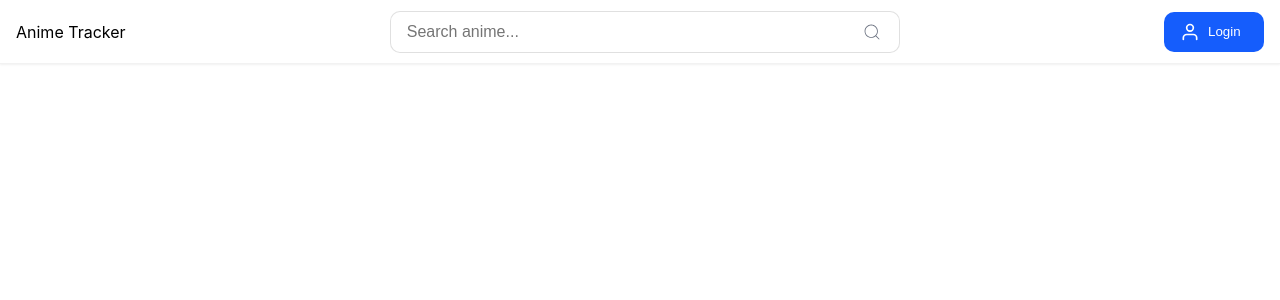
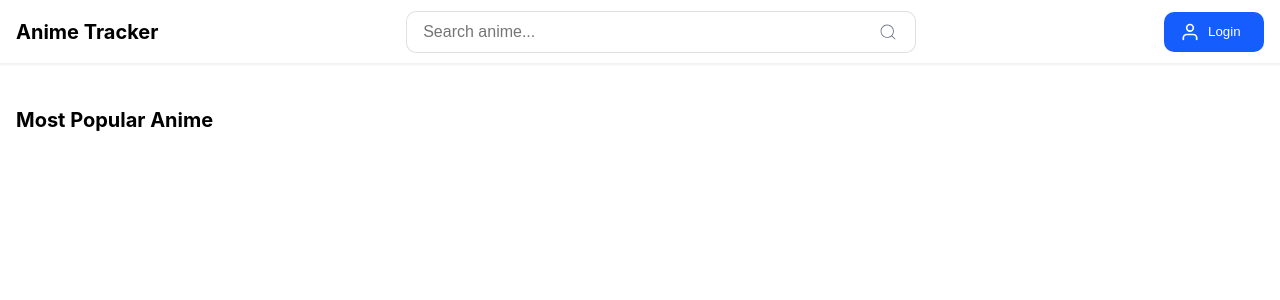
Before and after one commit to regiskim02/anime_project, a React (Create React App) app: page / in a window 1280 px wide. Shown: the top 300 px of the page. Built offline with nearby package versions, Linux system fonts and the light colour scheme.

Commit message:
Register made and Mainpage started

```diff
--- a/src/App.js
+++ b/src/App.js
@@ -1,11 +1,14 @@
+import { BrowserRouter, Route, Routes } from 'react-router-dom';
 import './App.css';
-import Header from './components/Header';
+import Mainpage from './pages/Mainpage';
 
 function App() {
   return (
-    <div className="App">
-      <Header></Header>
-    </div>
+    <BrowserRouter>
+      <Routes>
+        <Route path='/' element={<Mainpage/>}/>
+      </Routes>
+    </BrowserRouter>
   );
 }
 
--- a/src/components/Header.js
+++ b/src/components/Header.js
@@ -3,9 +3,6 @@ import { CiSearch } from "react-icons/ci";
 import { FiUser } from "react-icons/fi";
 import { useState } from "react";
 import LoginModal from "./LoginModal";
-
-
-
 
 const StyledHeader = styled.header`
     background-color: white;
@@ -18,6 +15,11 @@ const StyledHeader = styled.header`
     justify-content: space-between;
     padding: 16px;
     box-sizing: border-box;
+
+    .logo {
+    font-size: 20px;
+    font-weight: bold;
+    }
 
     .search {
         width: 510px;
--- a/src/components/LoginModal.js
+++ b/src/components/LoginModal.js
@@ -1,3 +1,4 @@
+import { useState } from "react";
 import { FiX } from "react-icons/fi";
 import styled from "styled-components";
 
@@ -76,6 +77,8 @@ const Backdrop = styled.div`
 `;
 
 function LoginModal({isOpen, onClose}) {
+    const [mode, setMode] = useState("login");
+
     if (!isOpen) return null;
 
     return (
@@ -84,14 +87,30 @@ function LoginModal({isOpen, onClose}) {
                 <CloseButton onClick={onClose}>
                     <FiX size={20}/>
                 </CloseButton>
-                <h2 className="login-title">Login</h2>
-                <h3>Username</h3>
-                <input placeholder="Enter username"></input>
-                <h3>Password</h3>
-                <input type="password" placeholder="Enter password"/>
+                <h2 className="login-title">
+                    {mode === "login" ? "Login" : "Register"}
+                </h2>
+                {mode === "login" ? (
+                    <>
+                        <h3>Username</h3>
+                        <input placeholder="Enter username"></input>
+                        <h3>Password</h3>
+                        <input type="password" placeholder="Enter password"/>
 
-                <button className="login-button">Login</button>
-                <button className="button-link">Don't have an account? Register</button>
+                        <button className="login-button">Login</button>
+                        <button className="button-link" onClick={() => setMode("register")}>Don't have an account? Register</button>
+                    </>
+                ) : (
+                    <>
+                        <h3>Username</h3>
+                        <input placeholder="Enter username"></input>
+                        <h3>Password</h3>
+                        <input type="password" placeholder="Enter password"/>
+
+                        <button className="login-button">Register</button>
+                        <button className="button-link" onClick={() => setMode("login")}>Already have an account? Login</button>
+                    </>
+                )}
             </Modal>
         </Backdrop>
     );
--- /dev/null
+++ b/src/css/Mainpage.css
@@ -0,0 +1,8 @@
+main {
+    padding: 24px 16px;
+}
+
+.title {
+    font-size: 20px;
+    font-weight: bold;
+}
--- /dev/null
+++ b/src/pages/Mainpage.js
@@ -0,0 +1,16 @@
+import "../css/Mainpage.css"
+import Header from "../components/Header";
+
+
+function Mainpage() {
+    return(
+        <>
+            <Header/>
+            <main>
+                <p className="title">Most Popular Anime</p>
+            </main>
+        </>
+    )
+}
+
+export default Mainpage;
```
